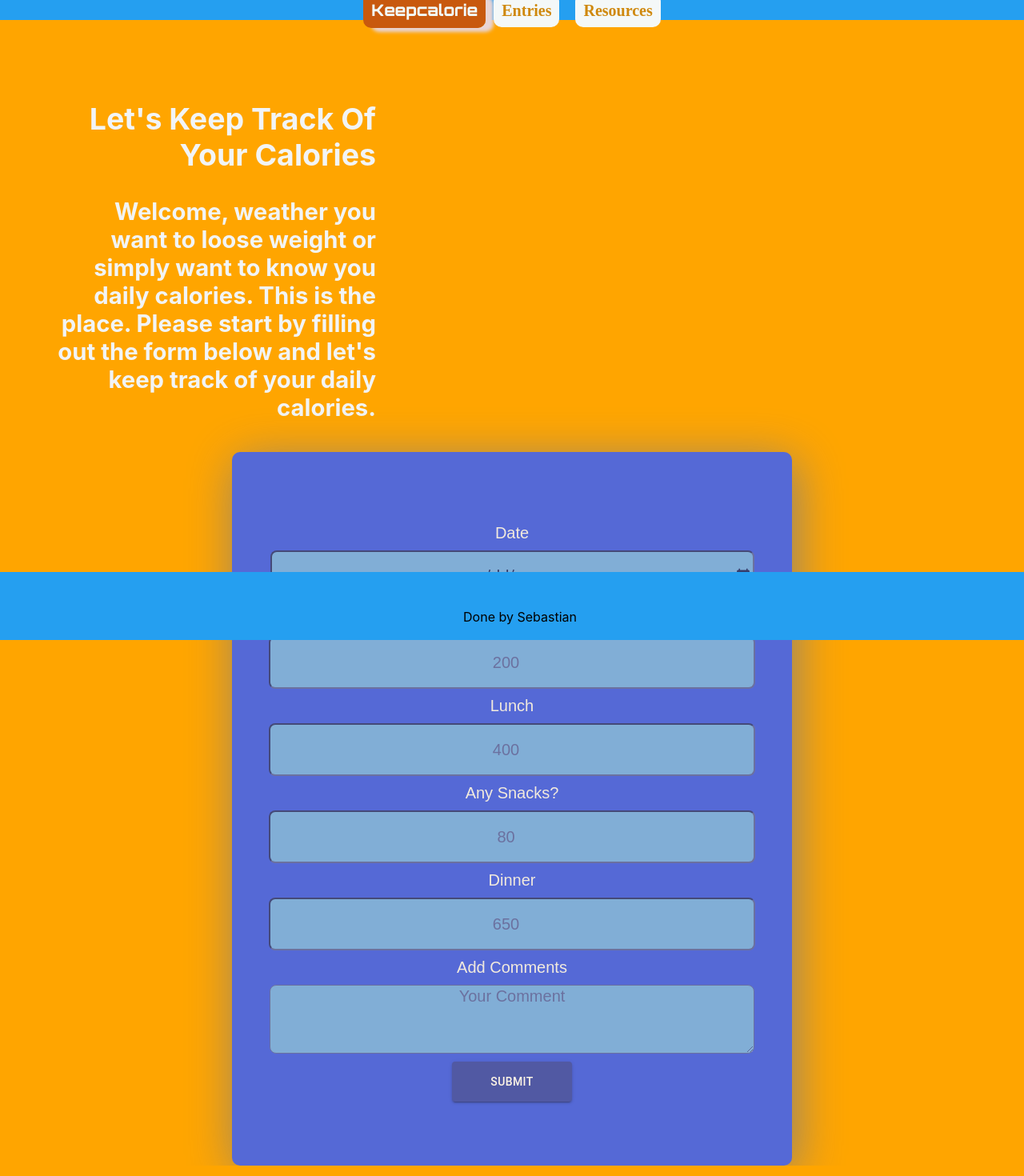
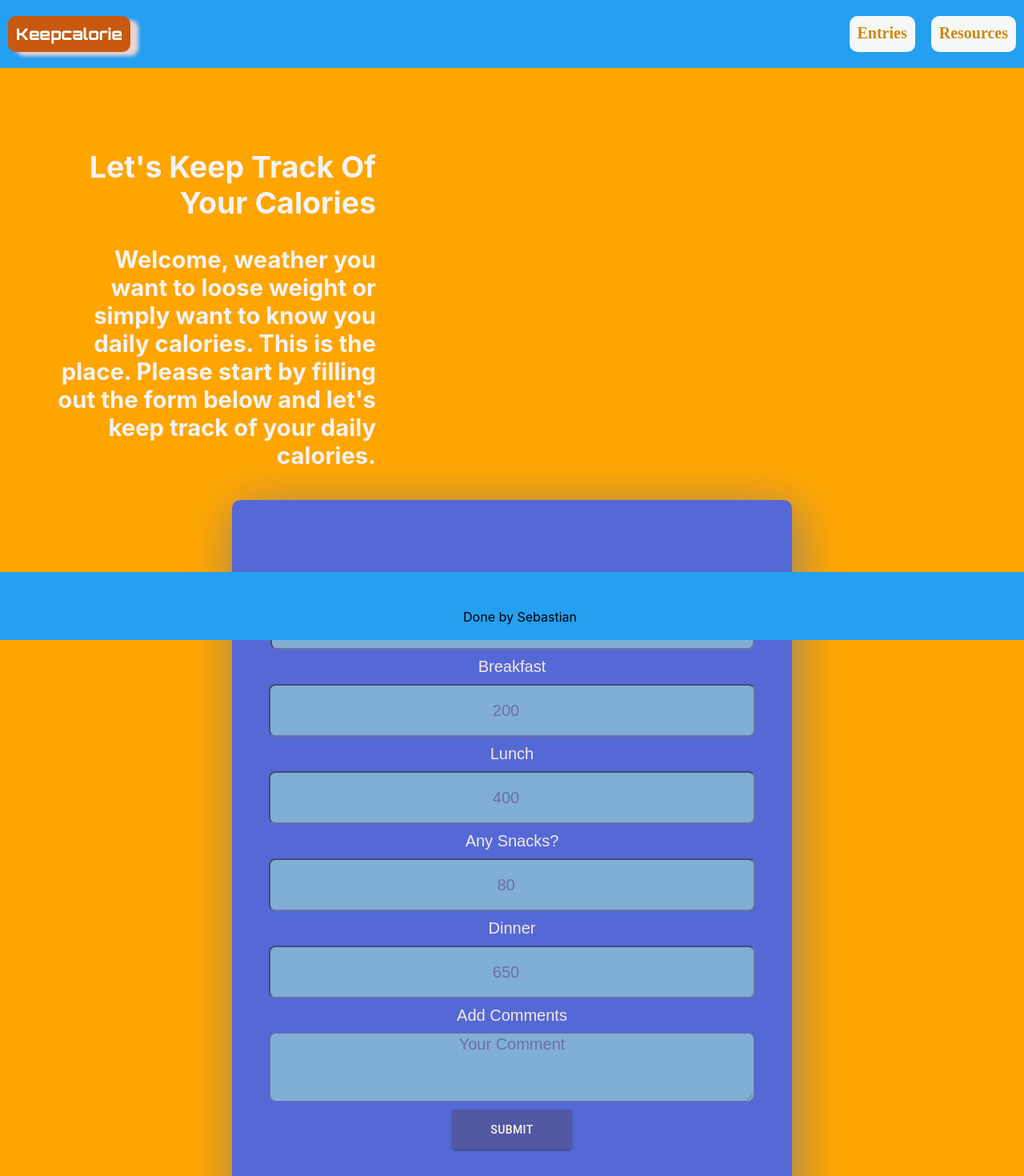
Before and after one commit to Subsono1/Keepcalorie, a React (Create React App) app: page /form in a window 1280 px wide. Shown: the top 1470 px of the page at 80% size. Built offline with nearby package versions, Linux system fonts and the light colour scheme; no server answers; a web font is replaced by a local one; what react-animations would draw is missing.

Commit message:
fixed spacing and header flex display

```diff
--- a/src/App.css
+++ b/src/App.css
@@ -5,6 +5,7 @@ header {
   background: rgb(37, 159, 240);
 }
 nav {
+  display: flex;
   width: 100vw;
   margin: 0;
   padding: 0;
--- a/src/CreateEntry.css
+++ b/src/CreateEntry.css
@@ -27,6 +27,7 @@ margin: 0 auto;
   border-radius: 10px;
   background-color: #4363ee;
   opacity: .9;
+  margin-bottom: 150px;
 
 }
 
```
Also changed, not shown: 1 other file (tests, documents, lock files or other folders).
